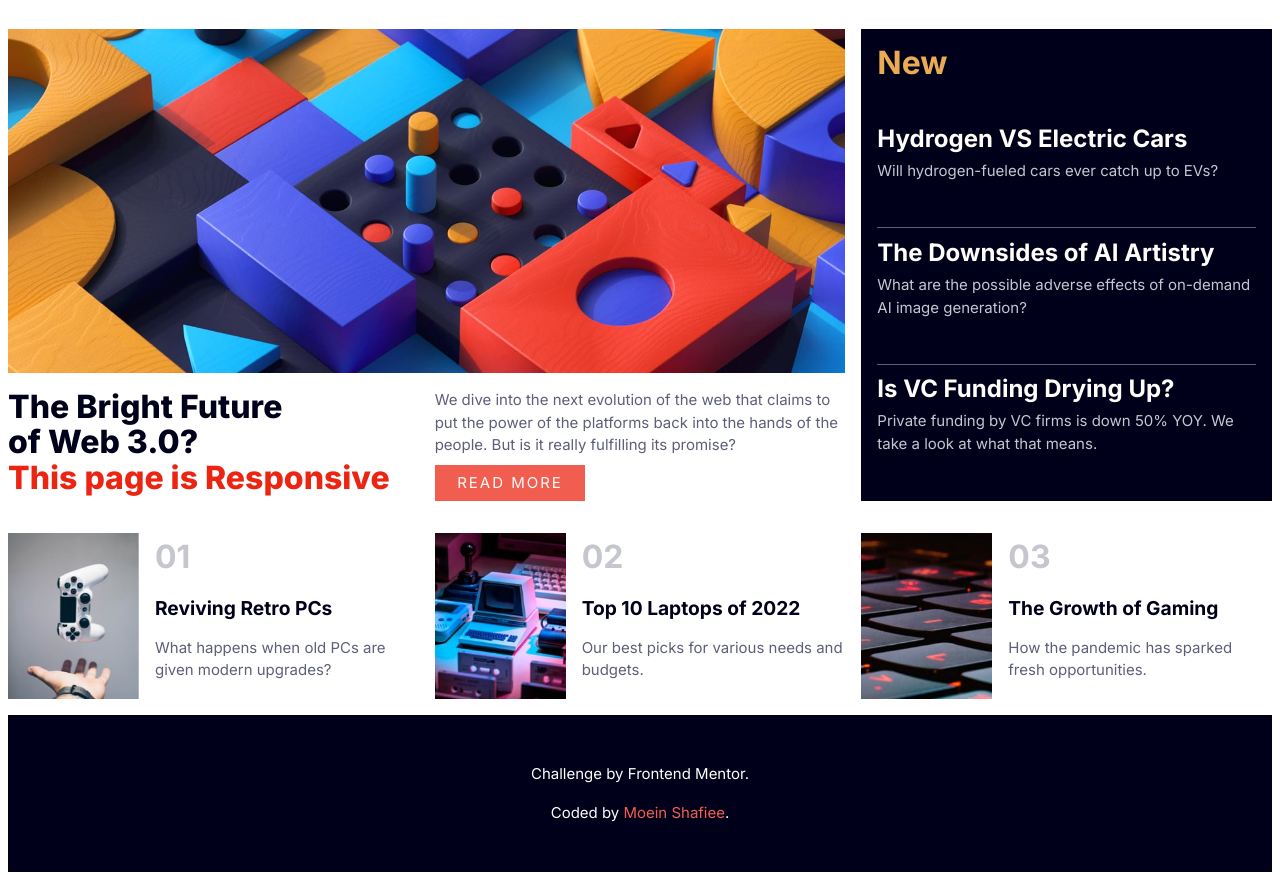
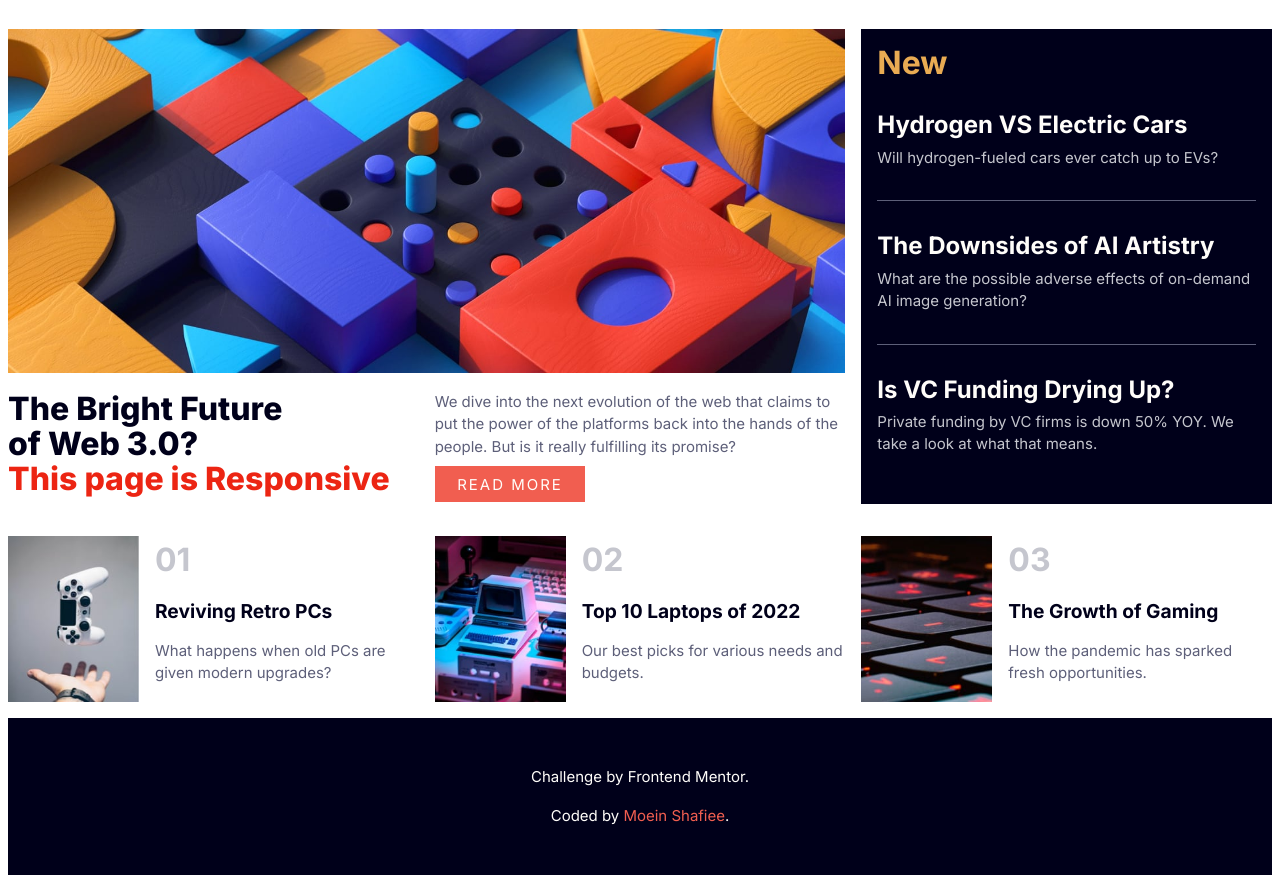
Before and after one commit to moeinshafiee/news-homepage, a plain HTML site: page index.html in a window 1280 px wide. Shown: the part 75-950 px from the top of the page. Drawn offline with Linux system fonts and the light colour scheme.

Commit message:
adjusting the New section padding

```diff
--- a/style.css
+++ b/style.css
@@ -198,7 +198,7 @@ body {
 /* sidebar */
 
 .new {
-  padding-block: .7rem;
+  padding-block: 2rem;
   position: relative;
 
   &:not(:last-of-type)::after {
@@ -206,16 +206,13 @@ body {
     position: absolute;
     left: 0;
     right: 0;
-    bottom: -1rem;
+    bottom: 0;
     height: 1px;
     background-color: var(--clr-neutral-300);
   }
 }
 
 .sidebar {
-  display: grid;
-  gap: 1rem;
-
   padding: 1rem;
   background-color: var(--clr-neutral-400);
   color: var(--clr-neutral-200);
```
